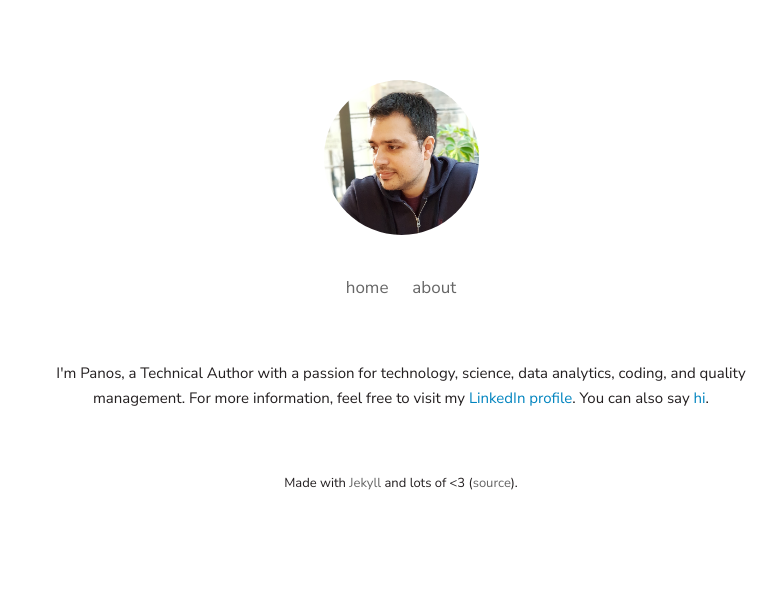
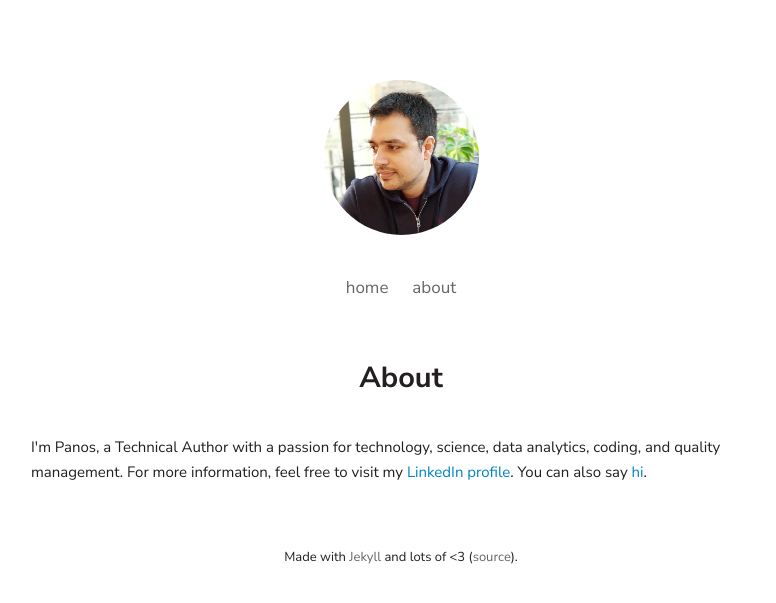
Before and after one commit to pgalatis/pgalatis.github.io, a Jekyll site: the page built from about.md, in a window 1280 px wide. Shown: the top 603 px of the page, without its empty margins (239-1015 px from the left). Built offline with Jekyll 4.4.1, drawn with Linux system fonts in a browser that asks for light colours; nearby versions of some CDN libraries.

Commit message:
Update about.md

```diff
--- a/about.md
+++ b/about.md
@@ -3,4 +3,5 @@ title: About
 layout: default
 ---
 
-<p style="text-align: center">I'm Panos, a Technical Author with a passion for technology, science, data analytics, coding, and quality management. For more information, feel free to visit my <a href="https://www.linkedin.com/in/pgalatis/" title="LinkedIn profile">LinkedIn profile</a>. You can also say <a href="mailto:pgalatis@gmail.com?subject=Hi" title="Email me!">hi</a>.</p>
+<h2>About</h2>
+<p>I'm Panos, a Technical Author with a passion for technology, science, data analytics, coding, and quality management. For more information, feel free to visit my <a href="https://www.linkedin.com/in/pgalatis/" title="LinkedIn profile">LinkedIn profile</a>. You can also say <a href="mailto:pgalatis@gmail.com?subject=Hi" title="Email me!">hi</a>.</p>
```
